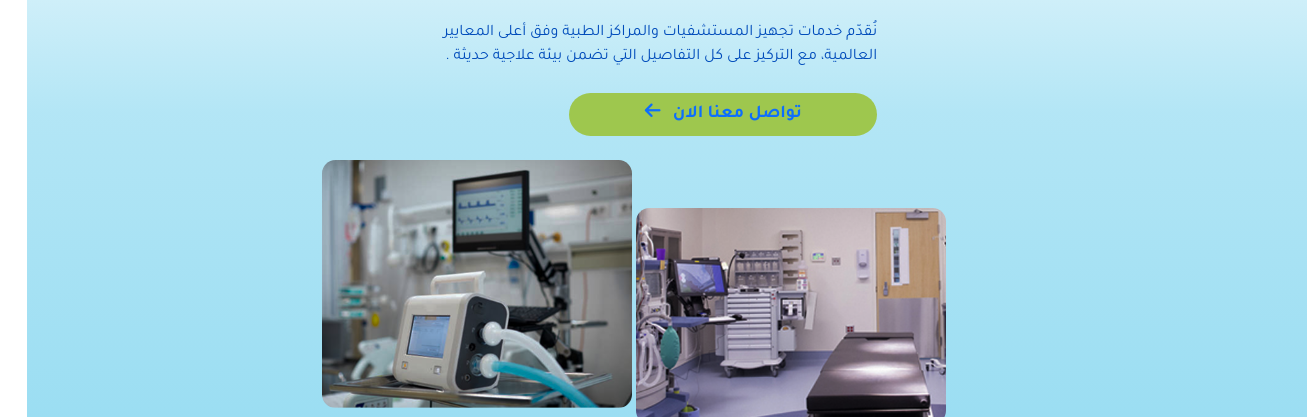
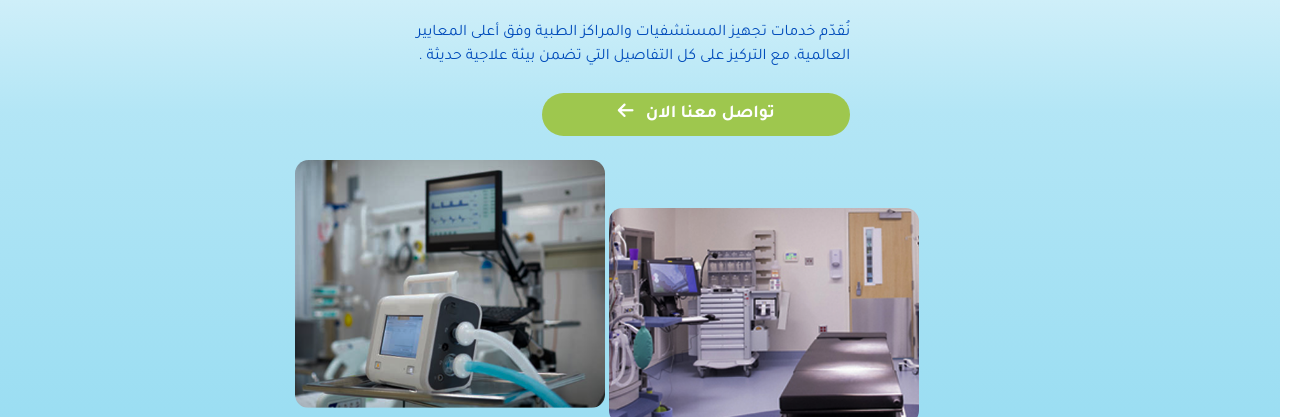
Before and after one commit to Ma-Ha22/hassan, a plain HTML site: page index.html in a window 1280 px wide. Shown: the part 383-800 px from the top of the page, 1307 px wide, since content can reach past the window. Drawn offline with nearby package versions, Linux system fonts and the light colour scheme.

Commit message:
Update style.css

```diff
--- a/css/style.css
+++ b/css/style.css
@@ -28,6 +28,7 @@ ul{
 }
 a{
     text-decoration: none;
+    color: var(--white-clr);
 }
 .container{
     margin: 0 103px;
@@ -167,6 +168,9 @@ a{
     font-size: 18px;
     font-weight: bold;
     padding: 7px 0;
+}
+.contact_btn a{
+  color: var(--w);
 }
 .main_imgs.col-5{
     width: 54.666667%;
@@ -665,8 +669,6 @@ a{
 
   /* ********************** question ************************ */
   .faq_question {
-    width: 90%;
-    margin: 0 auto;
     padding-top: 60px;
   }
 
```
